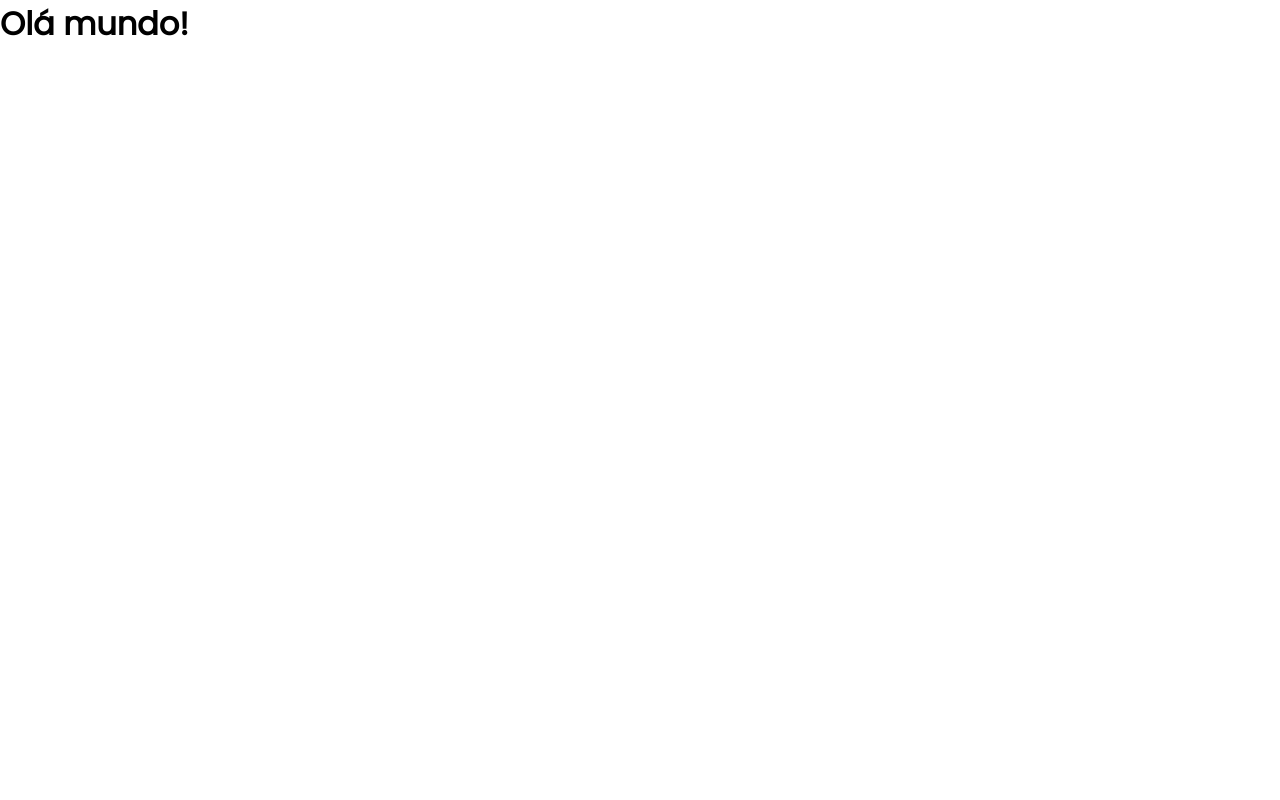
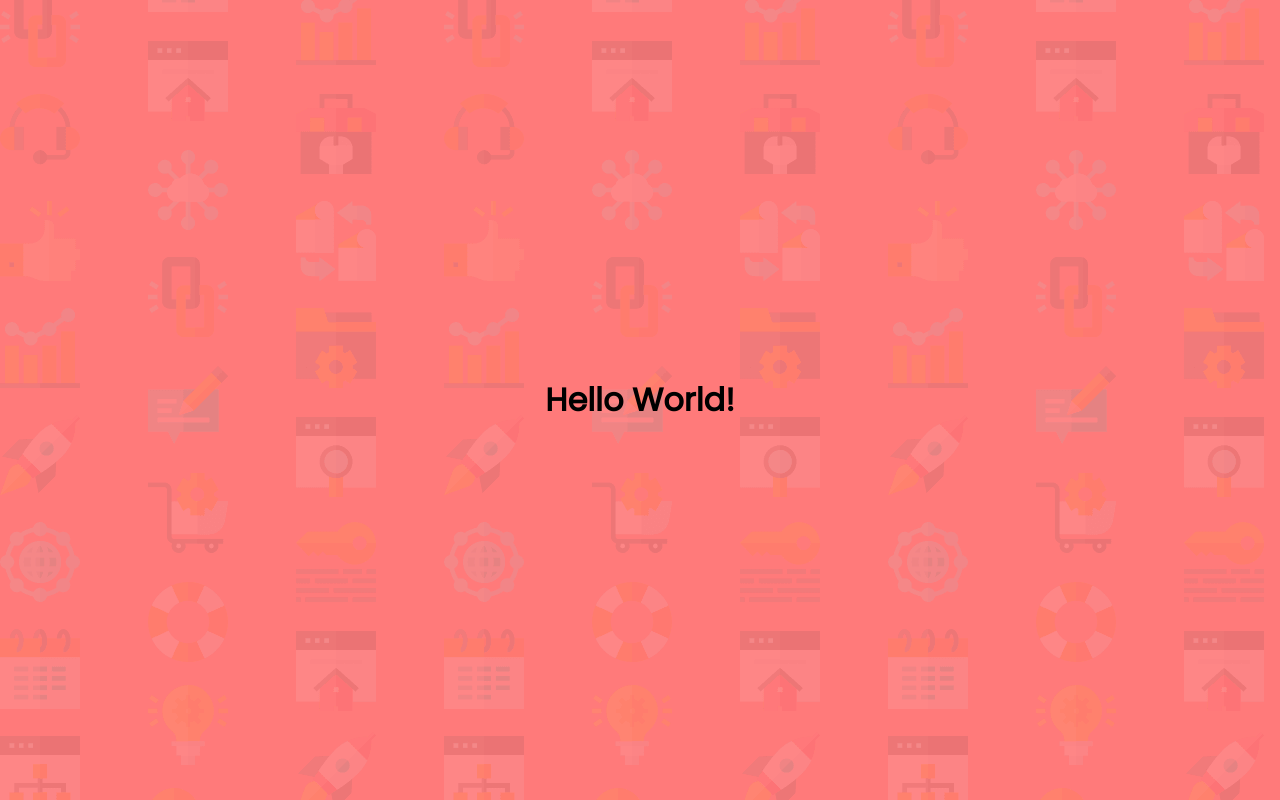
Before and after one commit to lucarl07/intro-form-component, a React (Vite) app: page / in a window 1280 px wide. Built offline with nearby package versions, Linux system fonts and the light colour scheme.

Commit message:
Set the App's background and page alignment

```diff
--- /dev/null
+++ b/src/components/App/App.css
@@ -0,0 +1,9 @@
+body {
+    display: flex;
+    justify-content: center;
+    align-items: center;
+    width: 100vw;
+    height: 100vh;
+    background-color: var(--Red);
+    background-image: url(../../assets/images/bg-intro-desktop.png);
+}
--- /dev/null
+++ b/src/components/App/App.jsx
@@ -0,0 +1,9 @@
+import './App.css'
+
+const App = () => {
+    return (
+        <h1>Hello World!</h1>
+    );
+}
+
+export default App;
--- a/src/main.jsx
+++ b/src/main.jsx
@@ -1,11 +1,12 @@
-/* CodeNet - Main Application */
+/* Main Application */
 
 import React from 'react'
 import ReactDOM from 'react-dom/client'
+import App from './components/App/App'
 import './style.css'
 
 ReactDOM.createRoot(document.getElementById('root')).render(
   <React.StrictMode>
-    <h1>Olá mundo!</h1>
+    <App/>
   </React.StrictMode>,
 )
--- a/src/style.css
+++ b/src/style.css
@@ -1,4 +1,4 @@
-/* CodeNet - Global Style Sheet: */
+/* Global Style Sheet: */
 
 :root {
     /** Primary Colors: **/
```
Lines whose indentation alone changed are shown as unchanged.
